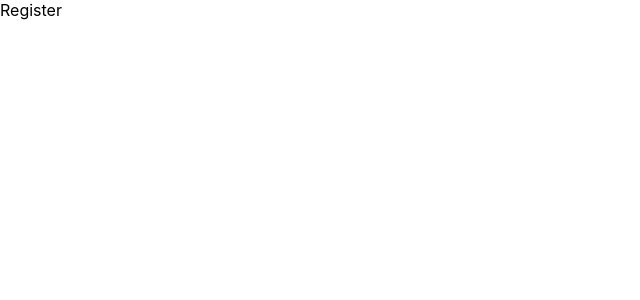
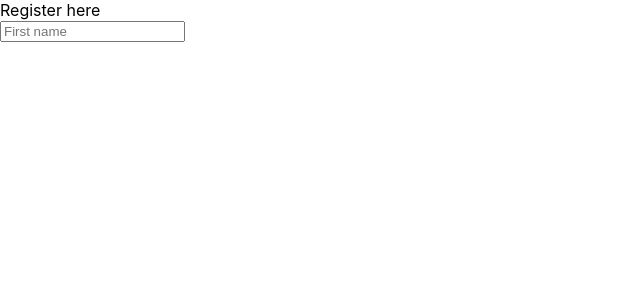
Before and after one commit to build-week-how-to-TT102/front-end, a React (Create React App) app in the folder how-to/: page / in a window 1280 px wide. Shown: the top 300 px of the page, without its empty margins (0-640 px from the left). Built offline with nearby package versions, Linux system fonts and the light colour scheme.

Commit message:
form is started

```diff
--- a/how-to/package.json
+++ b/how-to/package.json
@@ -12,7 +12,8 @@
     "react-router-dom": "^5.2.0",
     "react-scripts": "4.0.1",
     "react-strap": "0.0.1",
-    "web-vitals": "^0.2.4"
+    "web-vitals": "^0.2.4",
+    "yup": "^0.32.8"
   },
   "scripts": {
     "start": "react-scripts start",
--- a/how-to/src/Components/Register.js
+++ b/how-to/src/Components/Register.js
@@ -1,8 +1,10 @@
 import React, { useState, useEffect } from "react";
+import * as yup from "yup";
 
 const Register = () => {
   const [formData, setFormData] = useState({
-    name: "",
+    fname: "",
+    lname: "",
     email: "",
     username: "",
     password: "",
@@ -10,7 +12,54 @@ const Register = () => {
     userRole: "",
   });
 
-  return <div>Register</div>;
+  const [errors, setErrors] = useState({
+    fname: "",
+    lname: "",
+    email: "",
+    username: "",
+    password: "",
+    confirmPassword: "",
+    userRole: "",
+  });
+
+  const validateChange = (e) => {
+    e.persist();
+    yup
+      .reach(formSchema, e.target.name)
+      .validate(e.target.value)
+      .then((valid) => {
+        setErrors({ ...errors, [e.target.name]: "" });
+      })
+      .catch((err) => {
+        setErrors({ ...errors, [e.target.name]: err.errors[0] });
+      });
+  };
+
+  const onInputChange = (e) => {
+    setFormData({
+      ...formData,
+      [e.target.name]: e.target.value,
+    });
+    validateChange(e);
+  };
+
+  const formSchema = yup.object().shape({
+    fname: yup.string().required("Frist name required"),
+  });
+
+  return (
+    <form>
+      <div>Register here</div>
+      <input
+        onChange={onInputChange}
+        name="fname"
+        id="fname"
+        type="text"
+        value={formData.fname}
+        placeholder="First name"
+      />
+    </form>
+  );
 };
 
 export default Register;
```
Also changed, not shown: 2 other files (tests, documents, lock files or other folders).
